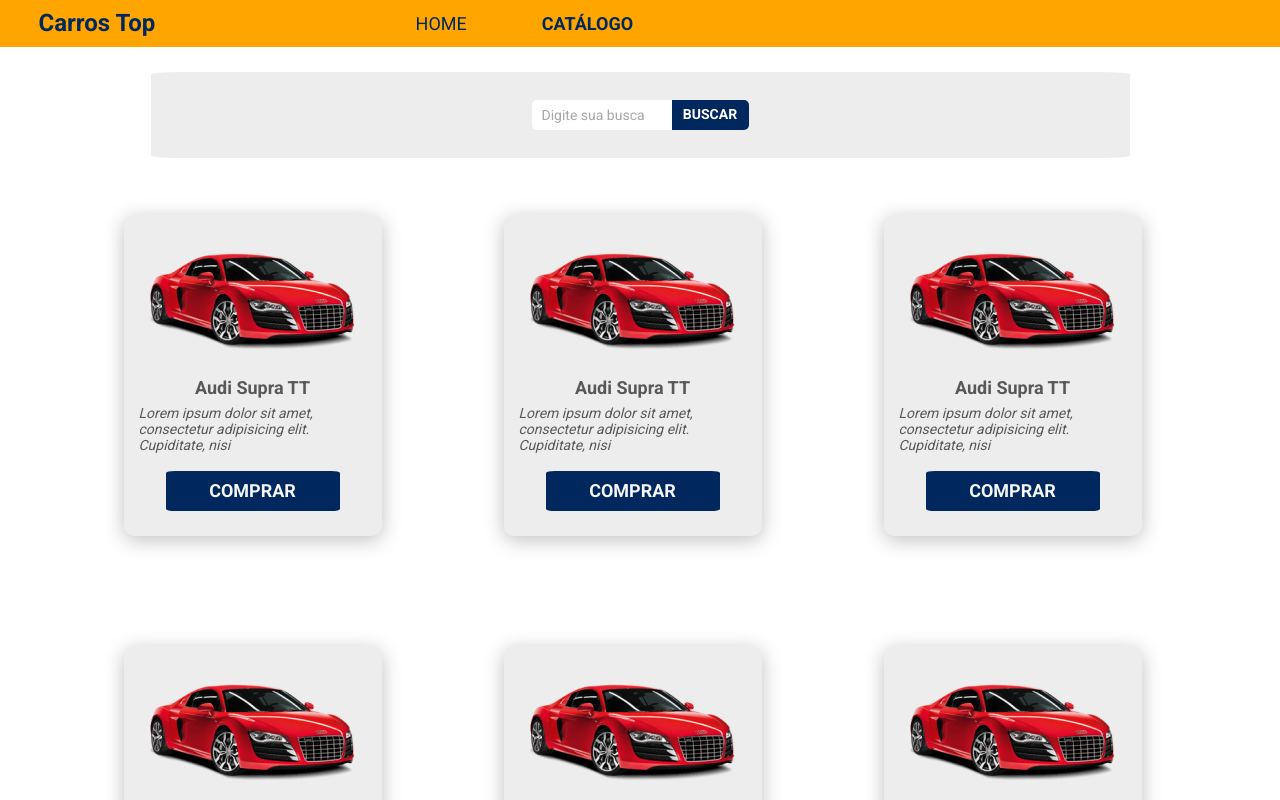
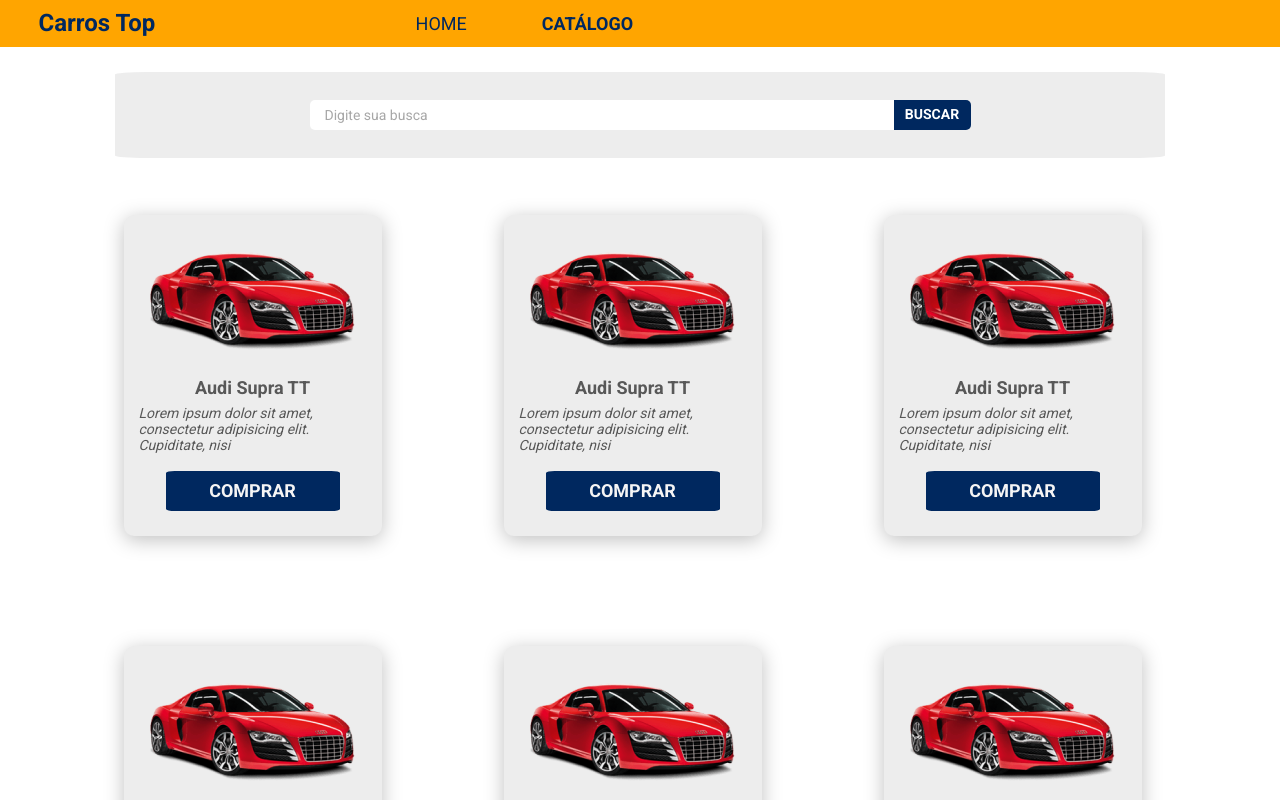
Before and after one commit to MarceloMachadoxD/carrostop, a React (Create React App) app: page /products in a window 1280 px wide. Shown: the top 800 px of the page. Built offline with nearby package versions, Linux system fonts and the light colour scheme.

Commit message:
SearchBar fine adjusts

```diff
--- a/src/components/SearchBar/styles.css
+++ b/src/components/SearchBar/styles.css
@@ -8,9 +8,9 @@
   border-radius: 3%;
   min-height: 86px;
   width: 82%;
-    max-width: 979px;
+  max-width: 1100px;
   margin-bottom: 20px;
-    padding: 0px;
+  padding: 20px;
 }
 
 .search-card-container button {
@@ -20,16 +20,34 @@
   height: 30px;
   font-weight: 700;
   font-size: 14px;
-    background-color:#00285F;
+  background-color: #00285f;
   color: white;
 }
 
 .search-card-container input {
-    width: 140px;
+  width: 144px;
   height: 30px;
   border: 0px;
   border-radius: 5px 0px 0px 5px;
   color: #a7a7a7;
   font-size: 14px;
-    padding-left: 10px;
+  padding-left: 15px;
 }
+
+@media (min-width: 576px) {
+  .search-card-container input {
+    width: 350px;
+  }
+}
+
+@media (min-width: 768px) {
+  .search-card-container input {
+    width: 516px;
+  }
+}
+
+@media (min-width: 1280px) {
+  .search-card-container input {
+    width: 584px;
+  }
+}
```
Lines whose indentation alone changed are shown as unchanged.
